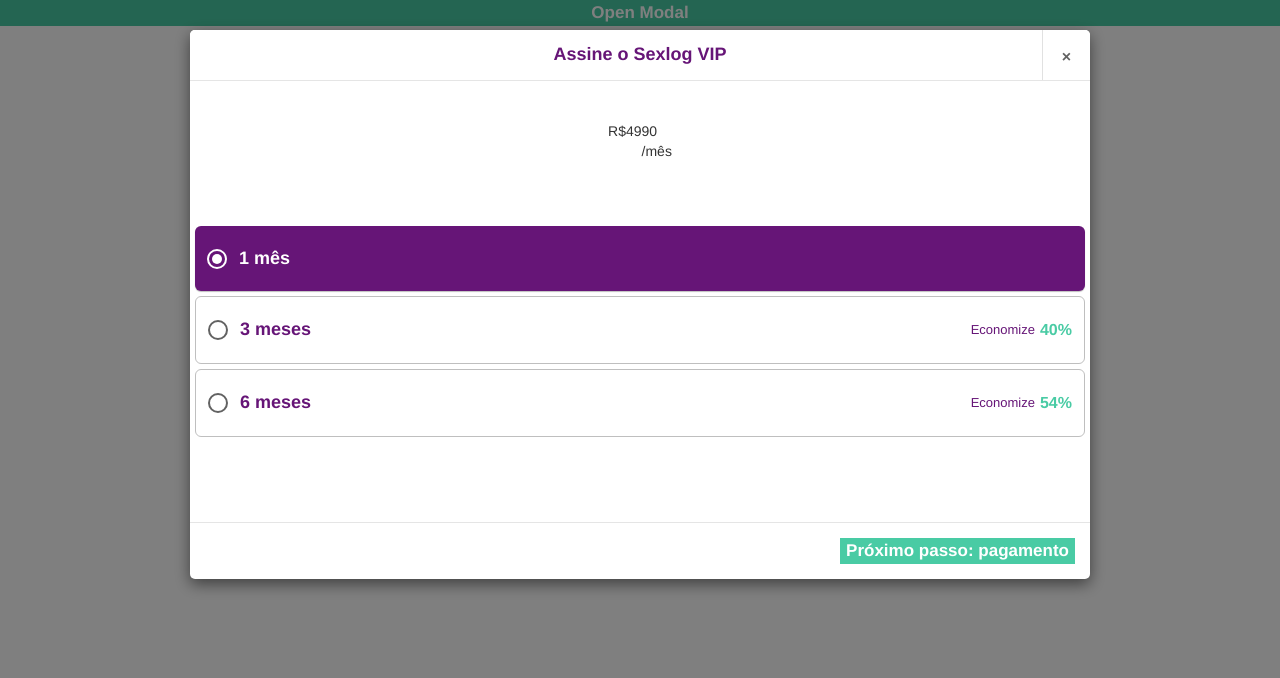
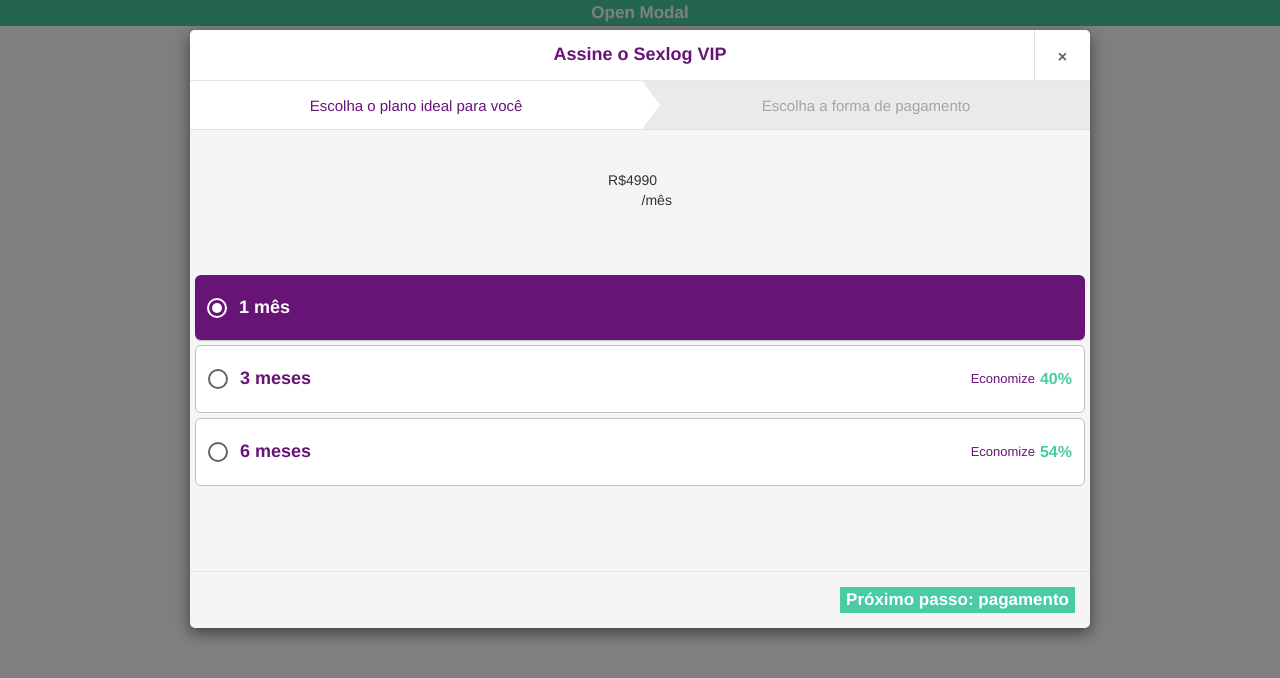
Before and after one commit to hjkuba/front-test, a React app: page / in a window 1280 px wide. Shown: the top 678 px of the page. Built offline with nearby package versions, Linux system fonts and the light colour scheme.

Commit message:
Implementing secondary header

```diff
--- a/src/App.js
+++ b/src/App.js
@@ -1,7 +1,7 @@
 import React, { Component } from 'react';
 import { Glyphicon, Alert } from 'react-bootstrap';
 import { SexLogModal, SexLogHeader, SexLogBody, SexLogFooter, SexLogForm, SexLogButton,
-    PriceContainer, PlanOptionsContainer, PlanOption, Notification } from './components';
+    PriceContainer, PlanOptionsContainer, PlanOption, Notification, SecondaryHeader } from './components';
 import data from './server/data.json';
 
 class App extends Component {
@@ -80,7 +80,16 @@
                         returnButton={this.state.modalStep !== 1}
                         onReturn={() => this.setState({modalStep: this.state.modalStep - 1})}
                         title="Assine o Sexlog VIP"
-                    />
+                    >
+                        <SecondaryHeader
+                            show={this.state.modalStep !== 3}
+                            selectedButton={this.state.modalStep}
+                            leftButtonText="Escolha o plano ideal para você"
+                            onLeftClick={() => this.setState({modalStep: 1})}
+                            onRightClick={() => this.setState({modalStep: 2})}
+                            rightButtonText="Escolha a forma de pagamento"
+                        />
+                    </SexLogHeader>
                     <SexLogBody>
                         { this.renderBody() }
                     </SexLogBody>
--- /dev/null
+++ b/src/components/SecondaryHeader.js
@@ -0,0 +1,20 @@
+import React from 'react';
+import './SecondaryHeader.scss';
+
+const SecondaryHeader = (props) => {
+    if(props.show)
+        return (
+            <div className="secondary-header">
+                <div onClick={props.onLeftClick} className={`button left-button ${props.selectedButton === 1 ? 'selected' : ''}`}>
+                    <div className="button-content">{props.leftButtonText}</div>
+                    <div className="triangle"></div>
+                </div>
+                <div onClick={props.onRightClick} className={`button ${props.selectedButton === 2 ? 'selected' : ''}`}>
+                    <div className="button-content">{props.rightButtonText}</div>
+                </div>
+            </div>
+        );
+    return <div></div>
+};
+
+export default SecondaryHeader;
--- /dev/null
+++ b/src/components/SecondaryHeader.scss
@@ -0,0 +1,43 @@
+@import '../styles/size_variables';
+@import '../styles/color-variables';
+
+.secondary-header {
+  display: flex;
+  border-bottom: 1px solid $grey-color;
+  height: 49px;
+  .button {
+    position: relative;
+    flex-grow: 1;
+    text-align: center;
+    cursor: pointer;
+    background-color: $light-grey-color;
+    color: $medium-grey-color2;
+    &-content {
+      margin: 14px;
+      font-size: 15px;
+    }
+    .triangle {
+      position: absolute;
+      top: 0;
+      right: -18px;
+      bottom: 0;
+      width: 0;
+      height: 0;
+      border-style: solid;
+      border-width: 24.5px 0 24.5px 18px;
+      border-color: transparent transparent transparent $light-grey-color;
+      z-index: 1;
+    }
+    &.selected {
+      background-color: white;
+      color: $purple-color;
+      cursor: default;
+      &.left-button .triangle {
+        border-color: transparent transparent transparent white;
+      }
+    }
+  }
+  @media(max-width: $xs-max) {
+    display: none;
+  }
+}
--- a/src/components/SexLogHeader.js
+++ b/src/components/SexLogHeader.js
@@ -13,11 +13,14 @@
             : null
     );
     return (
-        <Modal.Header className="sexlog-header" closeButton>
-            { renderReturnButton() }
-            <Modal.Title>{props.title}</Modal.Title>
-        </Modal.Header>
+        <div>
+            <Modal.Header className="sexlog-header" closeButton>
+                { renderReturnButton() }
+                <Modal.Title>{props.title}</Modal.Title>
+            </Modal.Header>
+            { props.children }
+        </div>
     );
-}
+};
 
 export default SexLogHeader;
--- a/src/components/SexLogHeader.scss
+++ b/src/components/SexLogHeader.scss
@@ -12,7 +12,6 @@
     bottom: 0;
     right: 0;
     top: 2px;
-    padding: 0 19px;
     border-left: 1px solid $grey-color;
     opacity: 1;
     span {
@@ -43,6 +42,9 @@
     &.modal-header {
       border-bottom: 2px solid $grey-color;
     }
+    button.close {
+      padding: 0 19px;
+    }
   }
 
   @media(min-width: $sm-min) {
@@ -51,5 +53,11 @@
     .modal-title {
       font-weight: bold;
     }
+    button.close {
+      padding: 0 23px;
+    }
+    .return-button {
+      display: none;
+    }
   }
 }
--- a/src/components/SexLogModal.scss
+++ b/src/components/SexLogModal.scss
@@ -2,6 +2,12 @@
 @import '../styles/color-variables';
 
 .sexlog-modal {
+  .modal-dialog {
+    .modal-content {
+      background-color: $background-color;
+      border: none;
+    }
+  }
   @media(max-width: $xs-max) {
     padding-left: 0 !important;
     .modal-dialog {
@@ -9,17 +15,14 @@
       .modal-content {
         width: 100%;
         min-height: 100vh;
-        border: none;
         border-bottom-left-radius: 0;
         border-bottom-right-radius: 0;
-        background-color: $background-color;
       }
     }
   }
   @media(min-width: $sm-min) {
     .modal-dialog {
       .modal-content {
-        border: none;
         border-radius: 5px;
       }
     }
--- a/src/components/index.js
+++ b/src/components/index.js
@@ -8,7 +8,8 @@
 import SexLogButton from './SexLogButton';
 import SexLogForm from './SexLogForm';
 import Notification from './Notification';
+import SecondaryHeader from './SecondaryHeader';
 
 export { SexLogModal, SexLogHeader, SexLogBody, SexLogFooter, SexLogForm,
     SexLogButton, PriceContainer, PlanOptionsContainer, PlanOption,
-    Notification };
+    Notification, SecondaryHeader };
--- a/src/styles/color-variables.scss
+++ b/src/styles/color-variables.scss
@@ -1,6 +1,8 @@
 $background-color: #f5f5f5;
 $grey-color: #e1e1e1;
+$light-grey-color: #eaeaea;
 $medium-grey-color: #bfbfbf;
+$medium-grey-color2: #a5a5a5;
 $dark-grey-color: #626262;
 $pink-color: #d62477;
 $purple-color: #661577;
```
